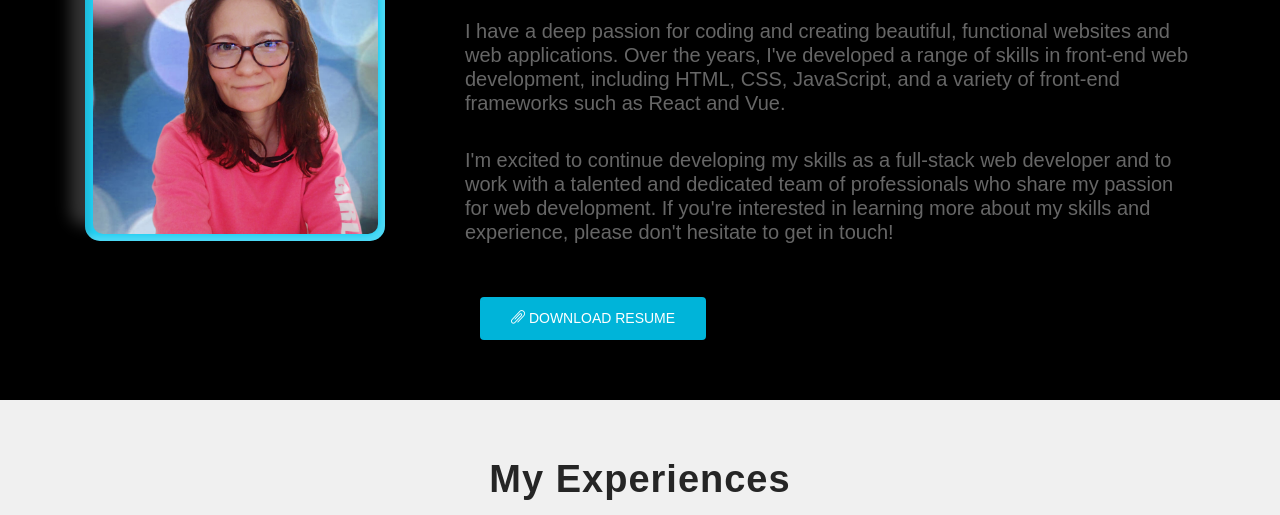
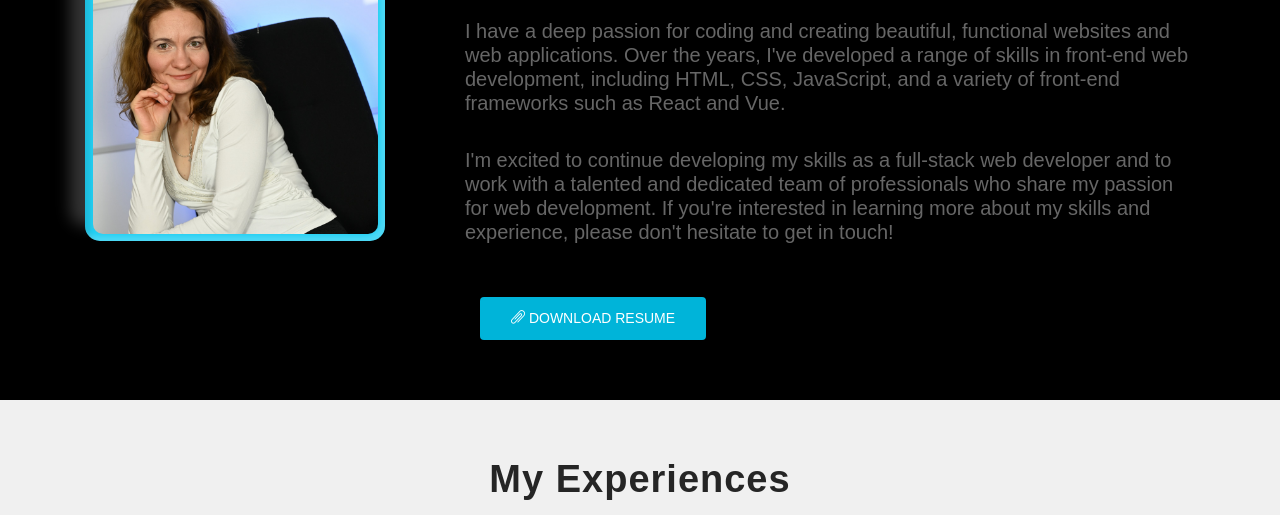
Before and after one commit to Anna-Bohun-art/portfolio, a website: page index.html in a window 1280 px wide. Shown: the part 585-1100 px from the top of the page. Drawn offline with Linux system fonts and the light colour scheme; files whose address does not match are found by name.

Commit message:
Changing the photo

```diff
--- a/index.html
+++ b/index.html
@@ -172,7 +172,7 @@
             <div class="frame" class="img-thumb wow fadeInLeft" data-wow-delay="0.3s">
               <img
                 class="img-fluid"
-                src="assets/img/about/Iam.png"
+                src="assets/img/about/Iam.jpg"
                 alt="Anna Kladova Bohun"
               />
             </div>
```
Also changed, not shown: assets/img/about/Iam.jpg (added), assets/img/about/Iam.png (deleted).
